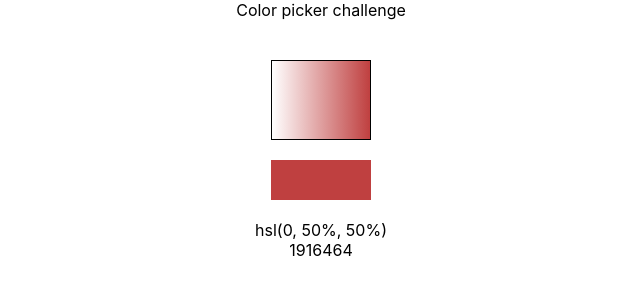
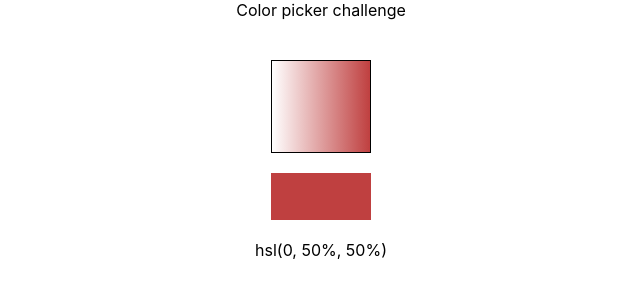
Before and after one commit to ravona/ColorPickerInReact, a React (Create React App) app: page / in a window 1280 px wide. Shown: the top 300 px of the page, without its empty margins (319-959 px from the left). Built offline with nearby package versions, Linux system fonts and the light colour scheme.

Commit message:
removed unecessary value output

```diff
--- a/src/components/ColorPicker/ColorPicker.jsx
+++ b/src/components/ColorPicker/ColorPicker.jsx
@@ -37,7 +37,6 @@ export const ColorPicker = () => {
       <ColorSelect color={color} onUpdateColorValue={updateColorValue} />
       <ColorPreview color={hslColorToRgbColor(color)} />
       <ColorCode color={color} />
-      {hslColorToRgbColor(color)}
     </div>
   );
 };
```
